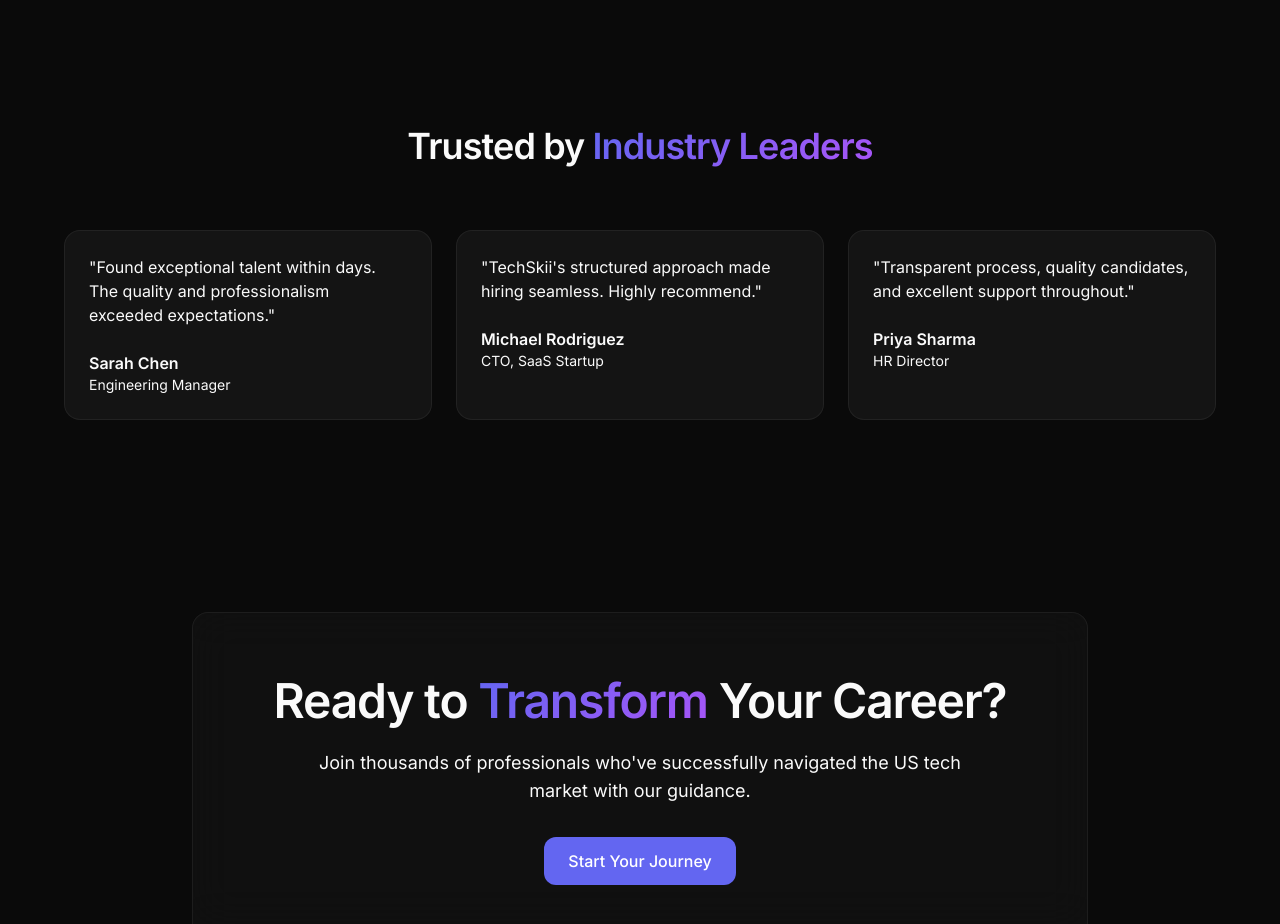
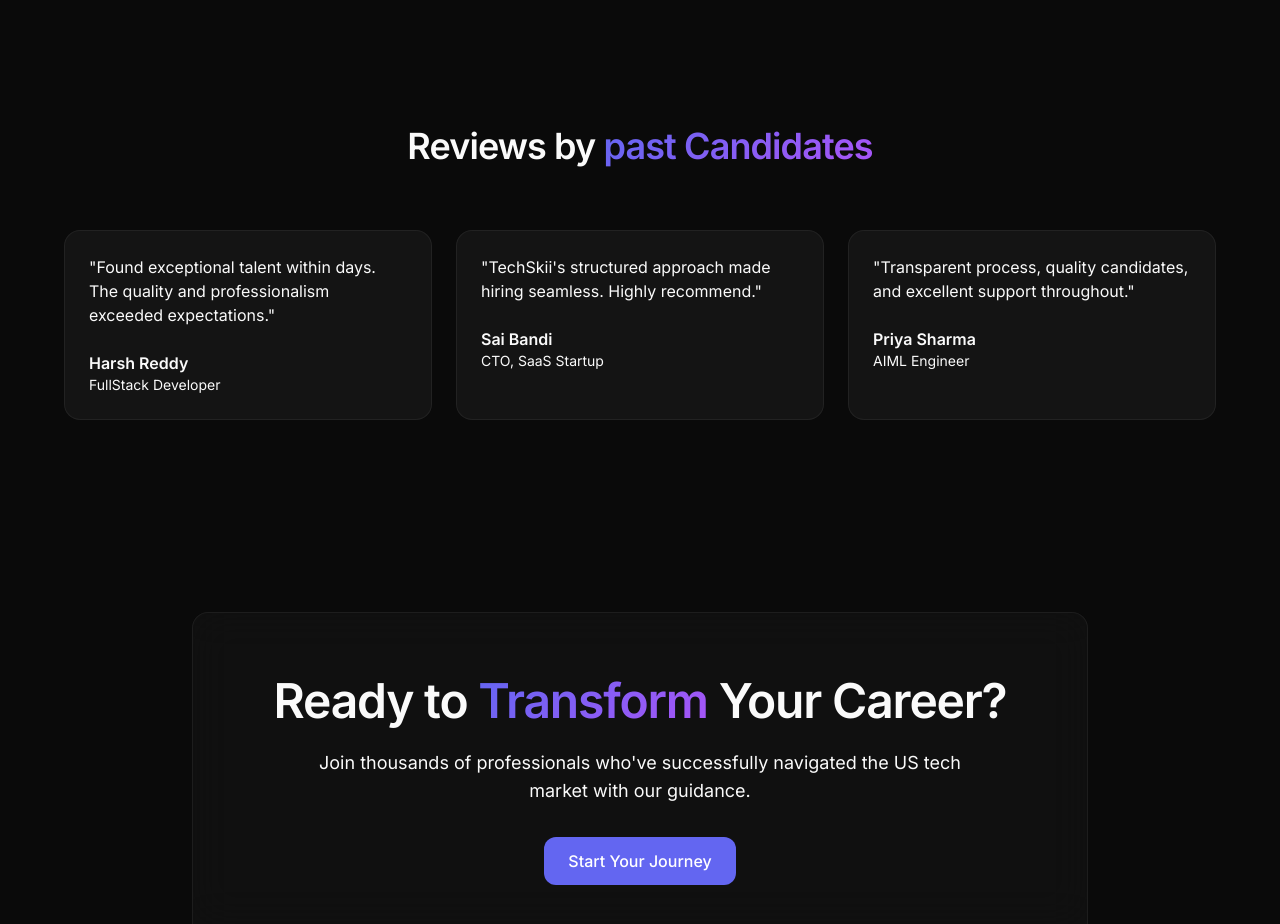
Before and after one commit to Irshad-exe/techskii, a Next.js app: page / in a window 1280 px wide. Shown: the part 2820-3744 px from the top of the page. Built offline with nearby package versions, Linux system fonts and the light colour scheme.

Commit message:
Minor content updates

```diff
--- a/src/components/Testimonials.tsx
+++ b/src/components/Testimonials.tsx
@@ -3,9 +3,9 @@
 import { motion } from "framer-motion";
 
 const testimonials = [
-  { name: "Sarah Chen", role: "Engineering Manager", text: "Found exceptional talent within days. The quality and professionalism exceeded expectations." },
-  { name: "Michael Rodriguez", role: "CTO, SaaS Startup", text: "TechSkii's structured approach made hiring seamless. Highly recommend." },
-  { name: "Priya Sharma", role: "HR Director", text: "Transparent process, quality candidates, and excellent support throughout." },
+  { name: "Harsh Reddy", role: "FullStack Developer", text: "Found exceptional talent within days. The quality and professionalism exceeded expectations." },
+  { name: "Sai Bandi", role: "CTO, SaaS Startup", text: "TechSkii's structured approach made hiring seamless. Highly recommend." },
+  { name: "Priya Sharma", role: "AIML Engineer", text: "Transparent process, quality candidates, and excellent support throughout." },
 ];
 
 export default function Testimonials() {
@@ -13,7 +13,7 @@
     <section className="py-24 px-6">
       <div className="max-w-6xl mx-auto">
         <h2 className="text-3xl md:text-4xl font-semibold text-center mb-16">
-          Trusted by <span className="gradient-text">Industry Leaders</span>
+          Reviews by <span className="gradient-text">past Candidates</span>
         </h2>
 
         <div className="grid md:grid-cols-3 gap-6">
```
